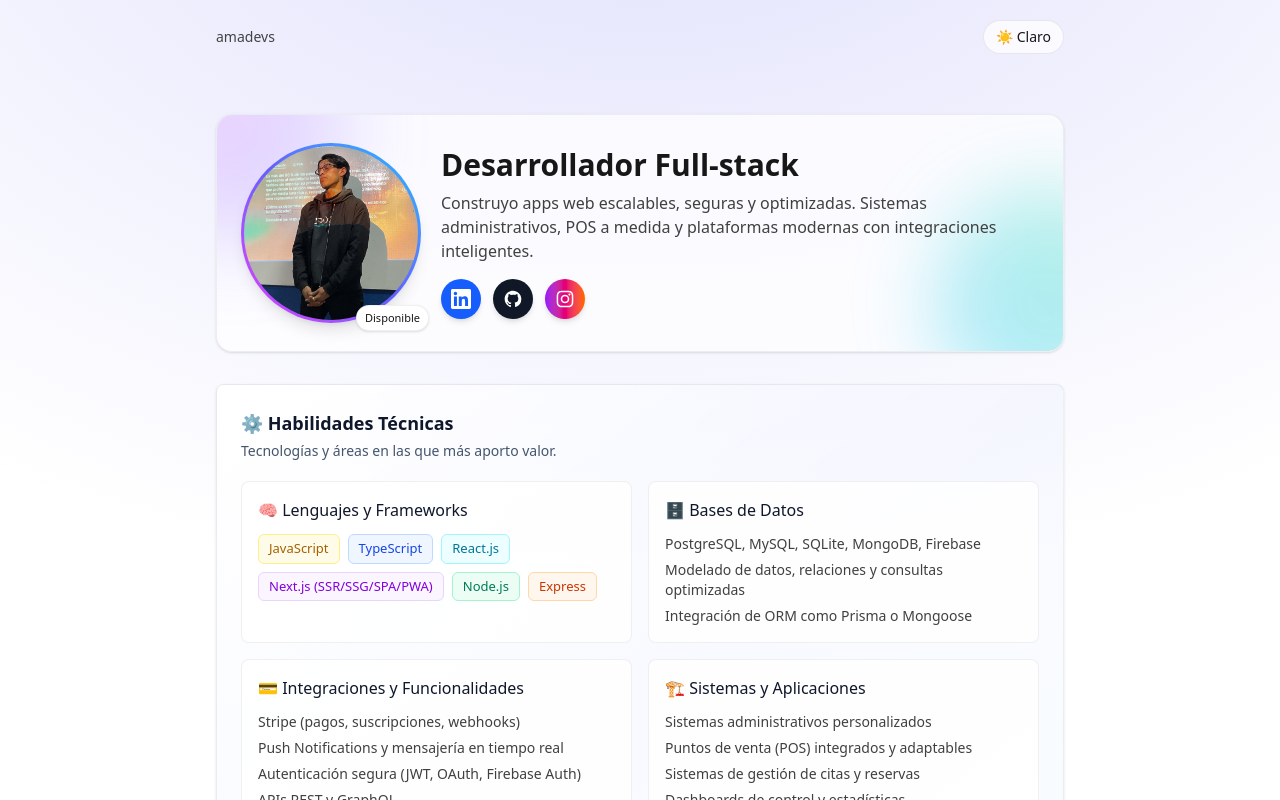
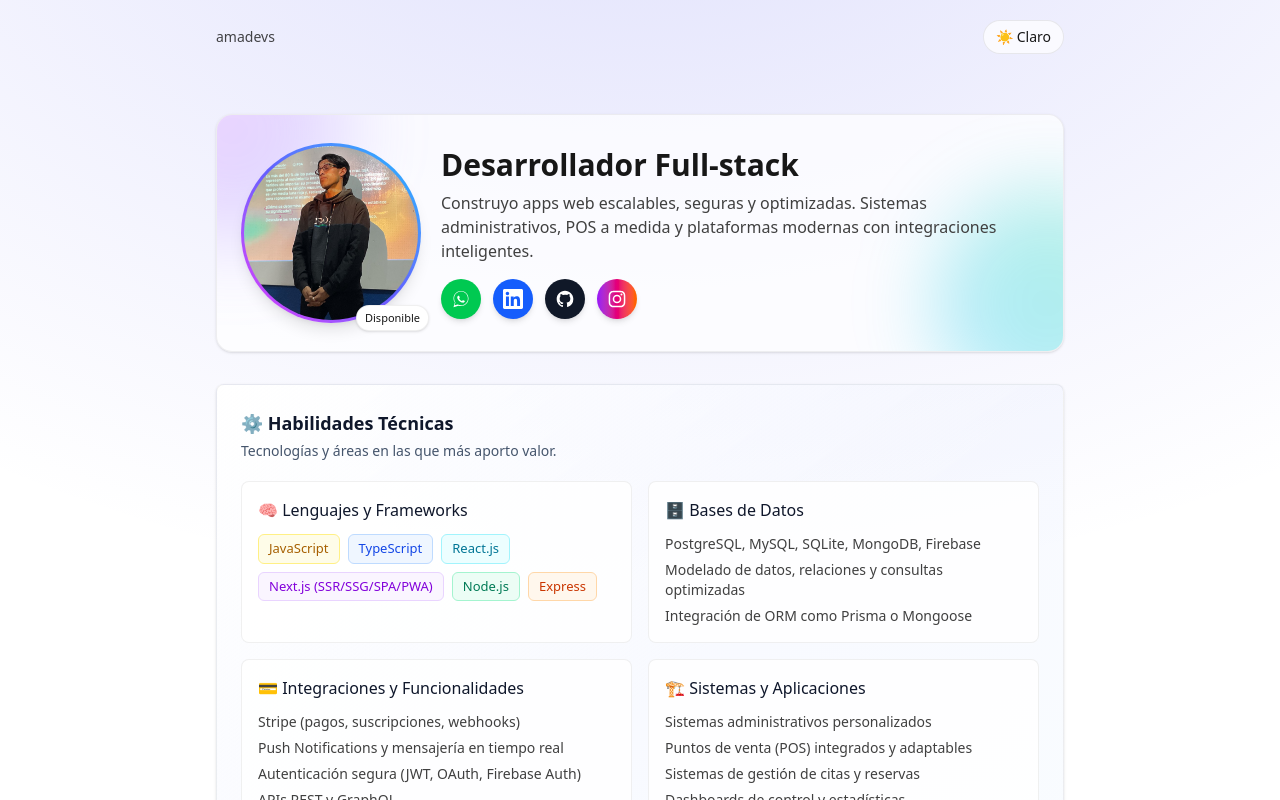
Before and after one commit to amadevss/amadevs, a Next.js app: page / in a window 1280 px wide. Shown: the top 800 px of the page. Built offline with nearby package versions, Linux system fonts and the light colour scheme; no server answers.

Commit message:
feat: add WhatsApp link to homepage and include SVG icon

```diff
--- a/src/app/page.tsx
+++ b/src/app/page.tsx
@@ -37,6 +37,17 @@ export default function Home() {
                 a medida y plataformas modernas con integraciones inteligentes.
               </p>
               <div className="mt-4 flex items-center justify-center sm:justify-start gap-3">
+                                <a
+                                  href="https://wa.me/526647517720"
+                                  target="_blank"
+                                  rel="noopener noreferrer"
+                                  aria-label="WhatsApp"
+                                  className="flex items-center justify-center w-10 h-10 rounded-full bg-green-500 hover:bg-green-600 text-white transition-colors shadow-md hover:shadow-lg"
+                                >
+                                  <svg className="w-5 h-5" fill="currentColor" viewBox="0 0 32 32" aria-hidden="true">
+                                    <path d="M16 3C9.373 3 4 8.373 4 15c0 2.385.832 4.584 2.236 6.37L4 29l7.85-2.05A12.94 12.94 0 0 0 16 27c6.627 0 12-5.373 12-12S22.627 3 16 3zm0 22.917c-1.77 0-3.5-.354-5.1-1.05l-.364-.154-4.66 1.217 1.24-4.53-.237-.374A10.93 10.93 0 0 1 5 15c0-6.065 4.935-11 11-11s11 4.935 11 11-4.935 11-11 11zm5.44-7.13c-.297-.149-1.76-.867-2.034-.967-.273-.099-.472-.148-.67.15-.198.297-.767.967-.94 1.166-.173.198-.347.223-.644.075-.297-.149-1.255-.462-2.39-1.475-.883-.788-1.48-1.761-1.653-2.058-.173-.297-.018-.457.13-.605.134-.134.298-.347.447-.52.149-.174.198-.298.298-.497.099-.198.05-.372-.025-.52-.075-.149-.67-1.615-.917-2.215-.242-.58-.487-.5-.67-.51-.173-.007-.372-.009-.57-.009-.198 0-.52.075-.792.372-.273.297-1.04 1.016-1.04 2.48 0 1.463 1.065 2.877 1.213 3.075.149.198 2.1 3.21 5.09 4.374.712.307 1.267.49 1.7.627.714.227 1.364.195 1.877.118.573-.085 1.76-.719 2.01-1.413.248-.694.248-1.288.173-1.413-.074-.124-.272-.198-.57-.347z"/>
+                                  </svg>
+                                </a>
                 <a
                   href="https://www.linkedin.com/in/bryan-oliveros-perez-amadevs"
                   target="_blank"
```
Also changed, not shown: imagen.jpg (added), public/whatsapp.svg (added), scan_192.168.1.116_20251106_151114.txt (added).
